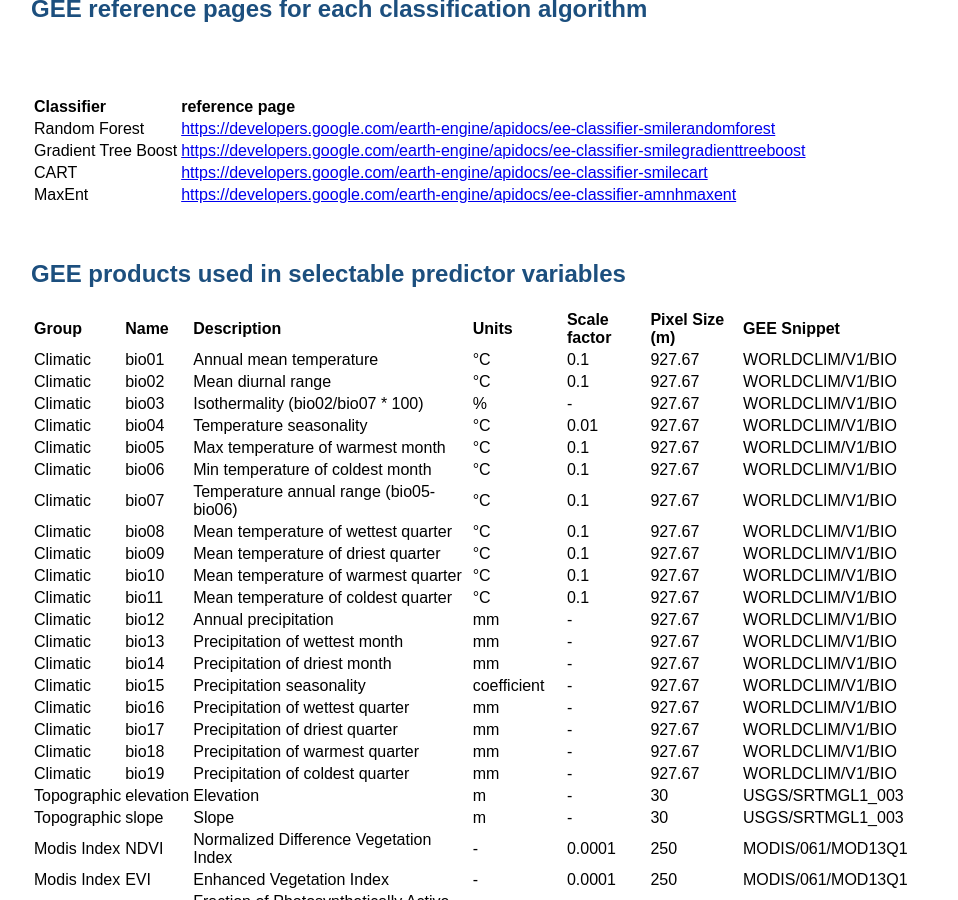
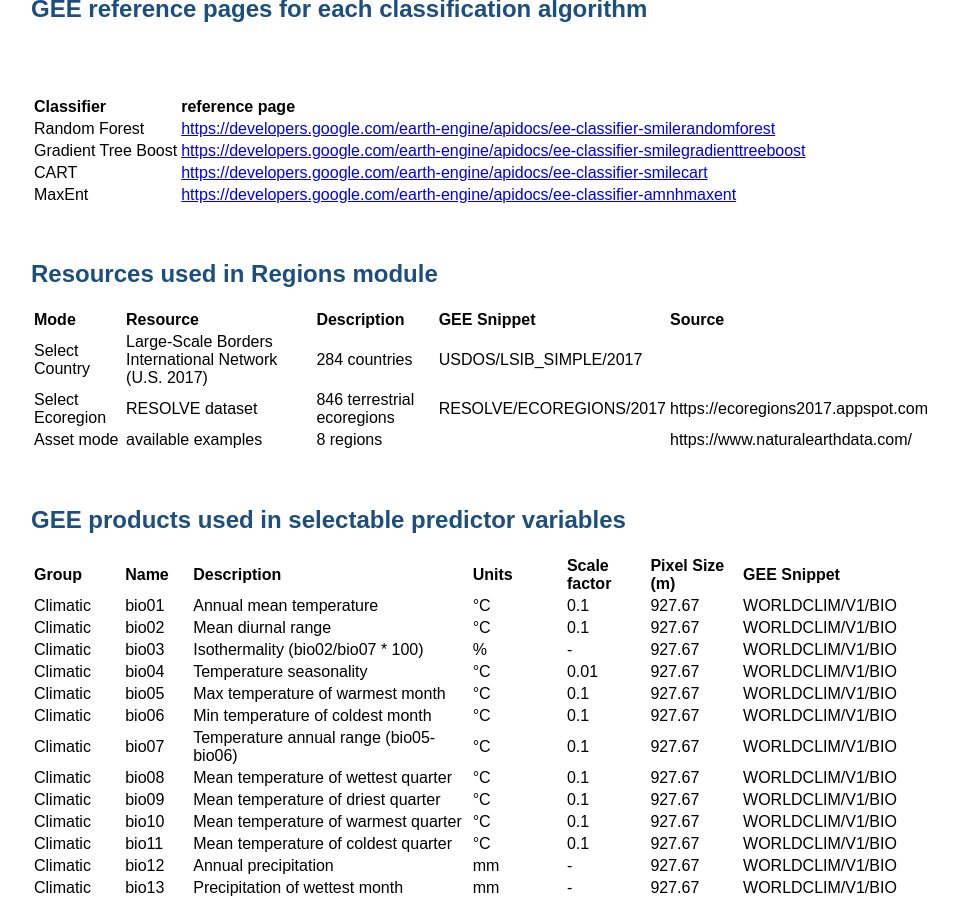
Before and after one commit to JoaoAlirio/geemod, a Jekyll site: the page built from reference.md, in a window 1280 px wide and 900 px high, scrolled down 357 px. Shown: the whole window, without its empty margins (159-1117 px from the left). Built offline with Jekyll 4.4.1, drawn with Linux system fonts in a browser that asks for light colours.

Commit message:
Update reference.md tabela regioes

```diff
--- a/reference.md
+++ b/reference.md
@@ -23,6 +23,16 @@ body_class: left-align
 |Gradient Tree Boost |<a href="https://developers.google.com/earth-engine/apidocs/ee-classifier-smilegradienttreeboost" target="_blank">https://developers.google.com/earth-engine/apidocs/ee-classifier-smilegradienttreeboost</a>|
 |CART|<a href="https://developers.google.com/earth-engine/apidocs/ee-classifier-smilecart" target="_blank">https://developers.google.com/earth-engine/apidocs/ee-classifier-smilecart</a>|
 |MaxEnt|<a href="https://developers.google.com/earth-engine/apidocs/ee-classifier-amnhmaxent" target="_blank">https://developers.google.com/earth-engine/apidocs/ee-classifier-amnhmaxent</a>|
+
+<br>
+
+## Resources used in Regions module
+
+|Mode|Resource|Description|GEE Snippet|Source|
+|--|-------|---|---|----|
+|Select Country|Large-Scale Borders International Network (U.S.  2017)|284 countries|USDOS/LSIB_SIMPLE/2017||
+|Select Ecoregion|RESOLVE dataset |846 terrestrial ecoregions|RESOLVE/ECOREGIONS/2017|https://ecoregions2017.appspot.com|
+|Asset mode|available examples|8 regions||https://www.naturalearthdata.com/|
 
 <br>
 
```
